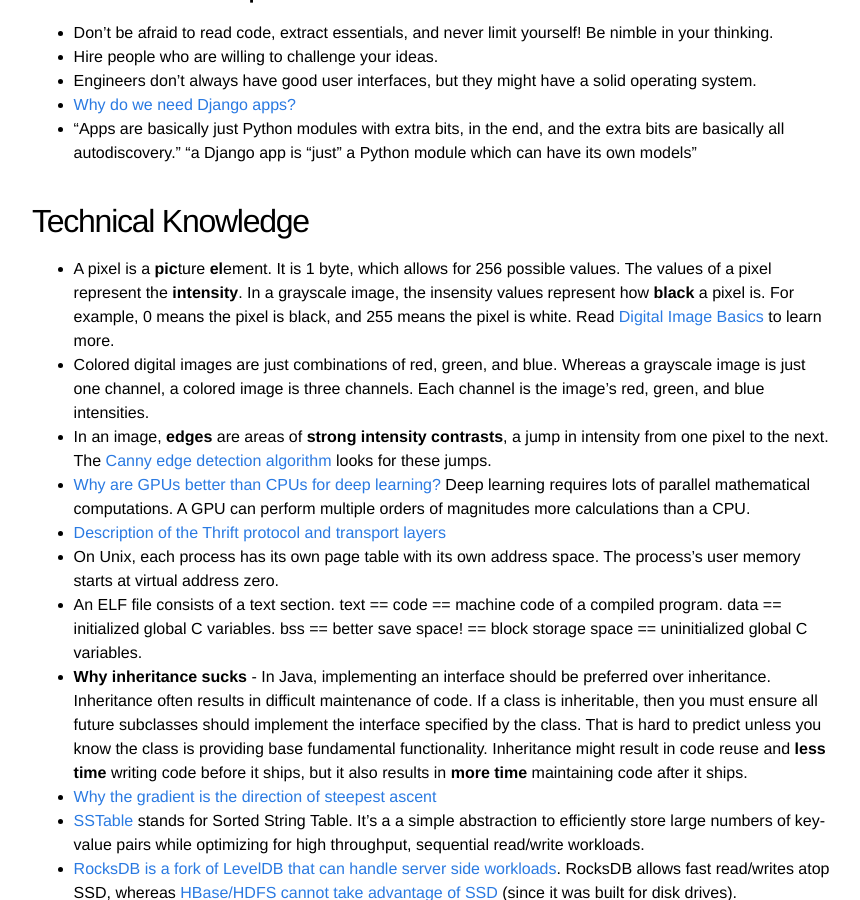
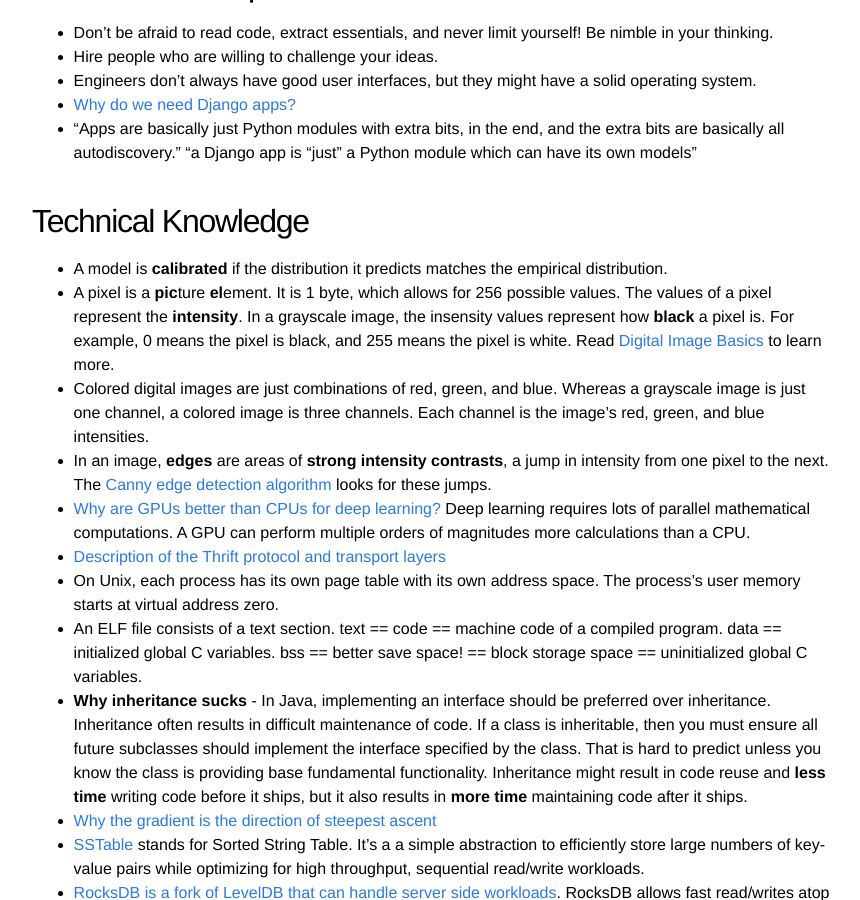
Before and after one commit to carsontang/carsontang.github.io, a Jekyll site: the page built from notes.md, in a window 1280 px wide and 900 px high, scrolled down 2216 px. Shown: the whole window, without its empty margins (208-1068 px from the left). Built offline with Jekyll 4.4.1, drawn with Linux system fonts in a browser that asks for light colours.

Commit message:
add definition of calibrated model
add definition of calibrated model

```diff
--- a/notes.md
+++ b/notes.md
@@ -96,6 +96,7 @@ Deduction reasons from the mind to the world. Induction reasons from the world t
 * "Apps are basically just Python modules with extra bits, in the end, and the extra bits are basically all autodiscovery." "a Django app is “just” a Python module which can have its own models"
 
 ## Technical Knowledge
+* A model is **calibrated** if the distribution it predicts matches the empirical distribution.
 * A pixel is a **pic**ture **el**ement. It is 1 byte, which allows for 256
 	possible values. The values of a pixel represent the **intensity**. In a
 	grayscale image, the insensity values represent how **black** a pixel is. For
```
